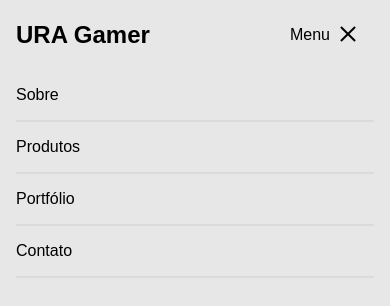
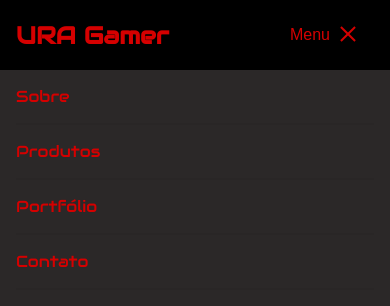
Before and after one commit to Gabriel-L-Santos/ura-gamer, a plain HTML site: page index.html in a window 390 px wide. Both pictures are taken after a click on the button "Menu". Drawn offline with Linux system fonts and the light colour scheme.

```diff
--- a/assets/css/style.css
+++ b/assets/css/style.css
@@ -1,10 +1,11 @@
 body, ul {
     margin: 0px;
     padding: 0px;
+    background: black;
 }
 
 a {
-    color: black;
+    color: rgb(213, 0, 0);
     text-decoration: none;
     font-family: sans-serif;
 }
@@ -16,6 +17,7 @@ a:hover {
 #logo {
     font-size: 1.5rem;
     font-weight: bold;
+    font-family: 'Audiowide', cursive;
 }
 
 #header {
@@ -25,7 +27,7 @@ a:hover {
     display: flex;
     align-items: center;
     justify-content: space-between;
-    background: #e7e7e7;
+    background: #000000;
 }
 
 #menu {
@@ -37,6 +39,7 @@ a:hover {
 #menu a {
     display: block;
     padding: .5rem;
+    font-family: 'Audiowide', cursive;
 }
 
 #btn-mobile {
@@ -50,7 +53,7 @@ a:hover {
         width: 100%;
         top: 70px;
         right: 0px;
-        background: #e7e7e7;
+        background: rgb(43, 40, 40);
         transition: .6s;
         z-index: 1000;
         height: 0px;
@@ -62,6 +65,7 @@ a:hover {
         height: calc(100vh - 70px);
         visibility: visible;
         overflow-y: auto;
+        background: rgb(43, 40, 40);
     }
 
     #menu a {
@@ -78,6 +82,8 @@ a:hover {
         background: none;
         cursor: pointer;
         gap: .5rem;
+        background: transparent;
+        color:rgb(213, 0, 0);
     }
 
     #hamburger {
@@ -95,6 +101,7 @@ a:hover {
         margin-top: 5px;
         transition: .3s;
         position: relative;
+        background: rgb(213, 0, 0);
     }
 
     #nav.active #hamburger {
--- a/index.html
+++ b/index.html
@@ -2,9 +2,11 @@
 <html lang="pt-br">
 <head>
     <meta charset="UTF-8">
+    <link rel="icon" type="image/favicon" href="assets/img/favicon.png">
     <meta http-equiv="X-UA-Compatible" content="IE=edge">
     <meta name="viewport" content="width=device-width, initial-scale=1.0">
     <link rel="stylesheet" href="assets/css/style.css">
+    <link href="https://fonts.googleapis.com/css2?family=Audiowide&display=swap" rel="stylesheet">
     <title>URA Gamer</title>
 </head>
 <body>
```
Also changed, not shown: assets/img/favicon.png (added).
